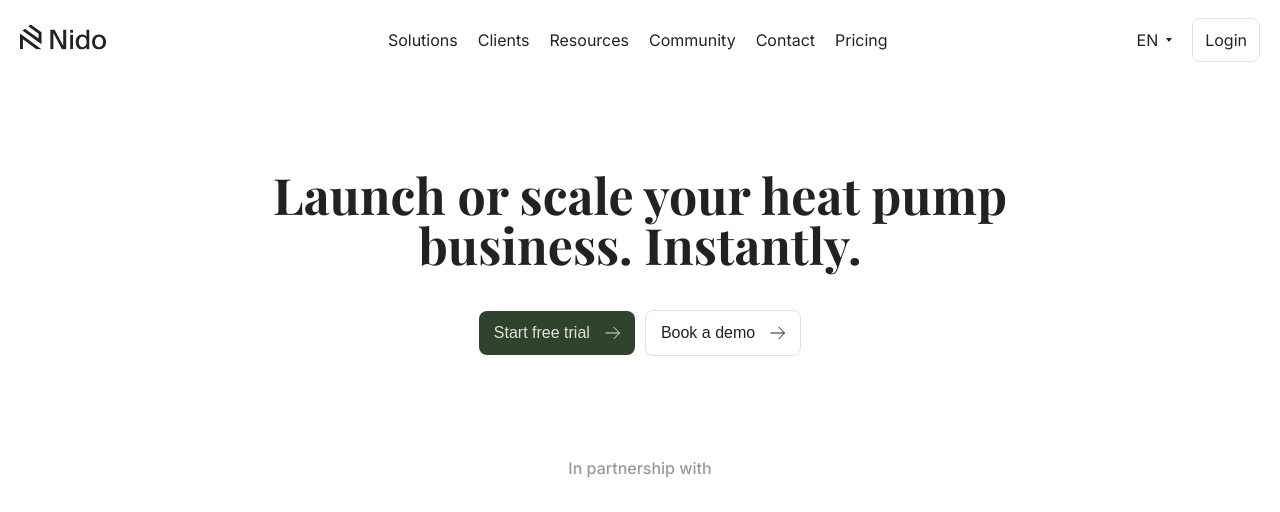
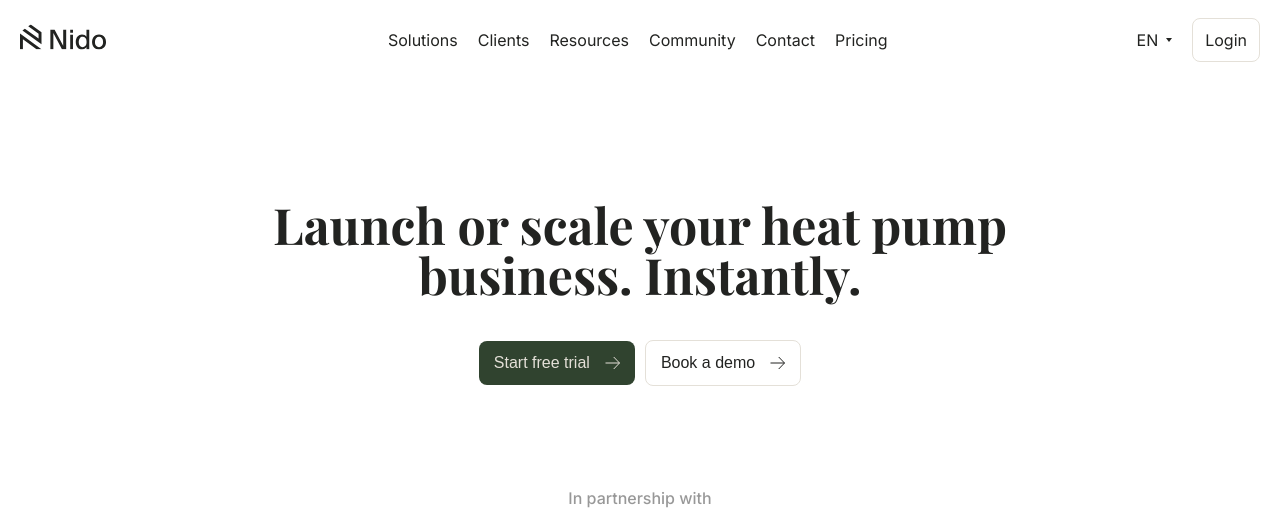
Before and after one commit to nonowelle/nido-redesign, a Vue app: page / in a window 1280 px wide. Shown: the top 512 px of the page. Built offline with nearby package versions, Linux system fonts and the light colour scheme.

Commit message:
fixes nav

```diff
--- a/src/components/HeroBanner.vue
+++ b/src/components/HeroBanner.vue
@@ -54,7 +54,11 @@ onMounted(async () => {
   background-color: white;
   color: var(--GrafitPrimary);
   text-align: center;
-  padding: var(--spacing-xl) 0;
+  padding: var(--spacing-xl);
+
+  @include respond-to(lg) {
+    padding: 200px var(--spacing-xl) var(--spacing-xl) var(--spacing-xl);
+  }
 }
 
 .hero-content {
--- a/src/components/NewNavigation.vue
+++ b/src/components/NewNavigation.vue
@@ -1,5 +1,5 @@
 <template>
-    <div ref="navigation" class="mobile-nav-closed">
+    <div ref="navigation" class="navigation">
         <div class="desktop-nav container">
             <div class="logo">
                 <svg width="139" height="26" viewBox="0 0 139 26" fill="none" xmlns="http://www.w3.org/2000/svg">
@@ -136,6 +136,10 @@ onMounted(async () => {
     window.addEventListener('resize', handleResize);
 });
 
+onUnmounted(() => {
+    window.removeEventListener('resize', handleResize);
+});
+
 
 
 </script>
@@ -155,12 +159,14 @@ onMounted(async () => {
         display: flex;
         justify-content: space-between;
         align-items: center;
-        position: sticky;
+        position: fixed;
         z-index: 100;
         background-color: white;
-
         margin: 0 auto;
         top: 0;
+        left: 50%;
+        width: 100vw;
+        transform: translateX(-50%);
     }
 
     .menu-item {
```
